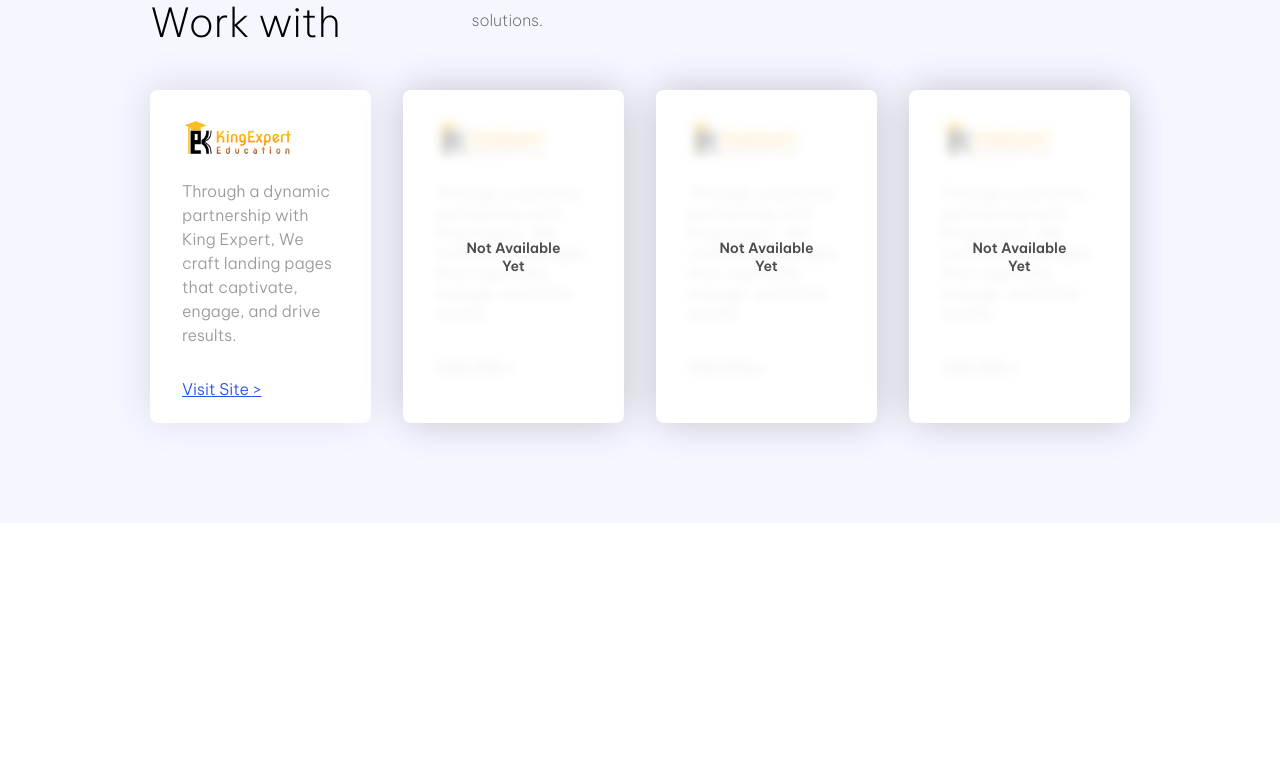
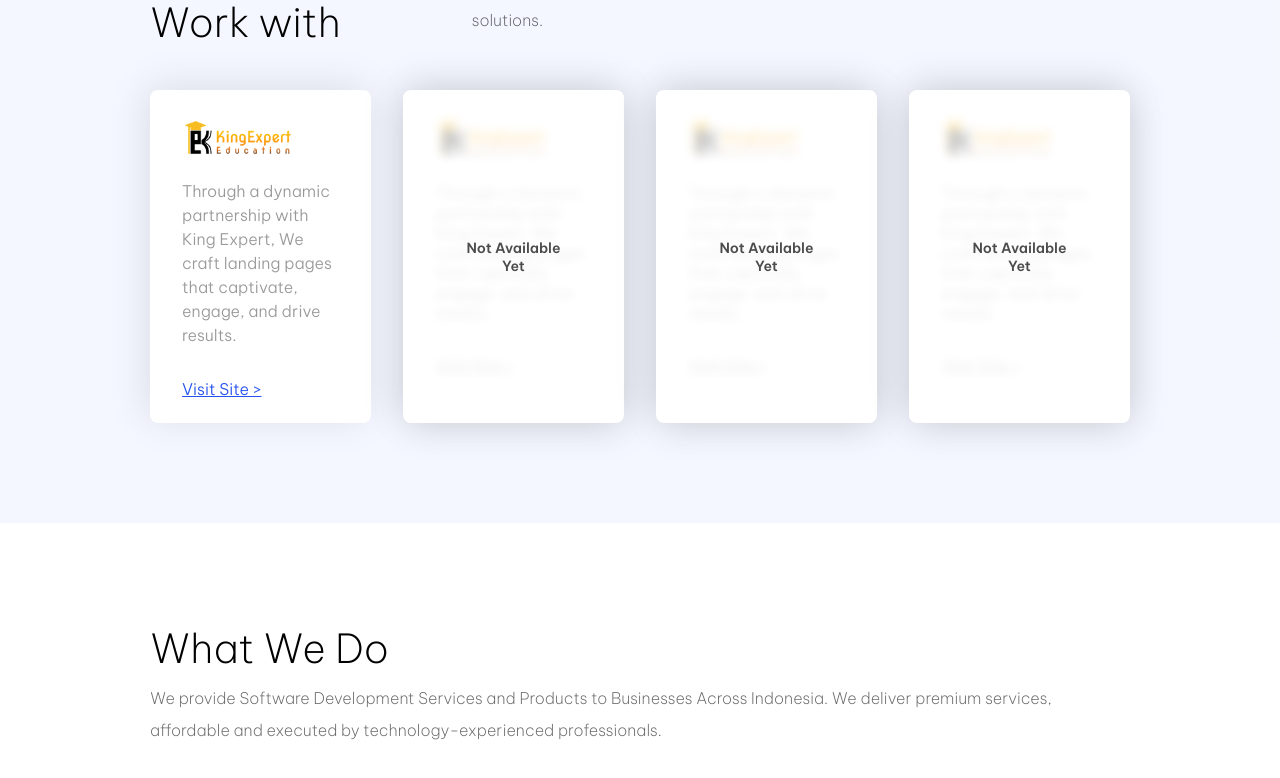
Before and after one commit to bktech-sh/portfolio, a Next.js app: page / in a window 1280 px wide. Shown: the part 930-1708 px from the top of the page. Before the commit the page ends 1453 px from the top, so only its background shows below. Built offline with nearby package versions, Linux system fonts and the light colour scheme.

Commit message:
feat: add title our service

```diff
--- /dev/null
+++ b/src/app/components/OurServices/index.tsx
@@ -0,0 +1,18 @@
+import { OurServicesContainer, Title } from "./styles";
+
+const OurServices = () => {
+  return (
+    <OurServicesContainer>
+      <Title>
+        <h4>What We Do</h4>
+        <p>
+          We provide Software Development Services and Products to Businesses
+          Across Indonesia. We deliver premium services, affordable and executed
+          by technology-experienced professionals.
+        </p>
+      </Title>
+    </OurServicesContainer>
+  );
+};
+
+export default OurServices;
--- /dev/null
+++ b/src/app/components/OurServices/styles.ts
@@ -0,0 +1,25 @@
+import styled from "@emotion/styled";
+
+export const OurServicesContainer = styled.div`
+  display: flex;
+  flex-direction: column;
+  padding: 100px 150px;
+`;
+
+export const Title = styled.div`
+  display: flex;
+  flex-direction: column;
+
+  h4 {
+    font-size: 40px;
+    font-weight: 200;
+    margin-bottom: 8px;
+  }
+
+  p {
+    font-size: 16;
+    font-weight: 100;
+    color: rgba(0, 0, 0, 0.6);
+    line-height: 32px;
+  }
+`;
--- a/src/app/page.tsx
+++ b/src/app/page.tsx
@@ -9,6 +9,7 @@ import HeroSection from "./components/HeroSection";
 import HeroSectionMobile from "./components/HeroSectionMobile";
 import { useRef } from "react";
 import CompanyPartner from "./components/CompanyPartner";
+import OurServices from "./components/OurServices";
 
 export default function Home() {
   const isAndroid = useIsAndroid();
@@ -61,6 +62,7 @@ export default function Home() {
           <Header />
           <HeroSection />
           <CompanyPartner />
+          <OurServices />
         </>
       )}
     </AppContainer>
```
